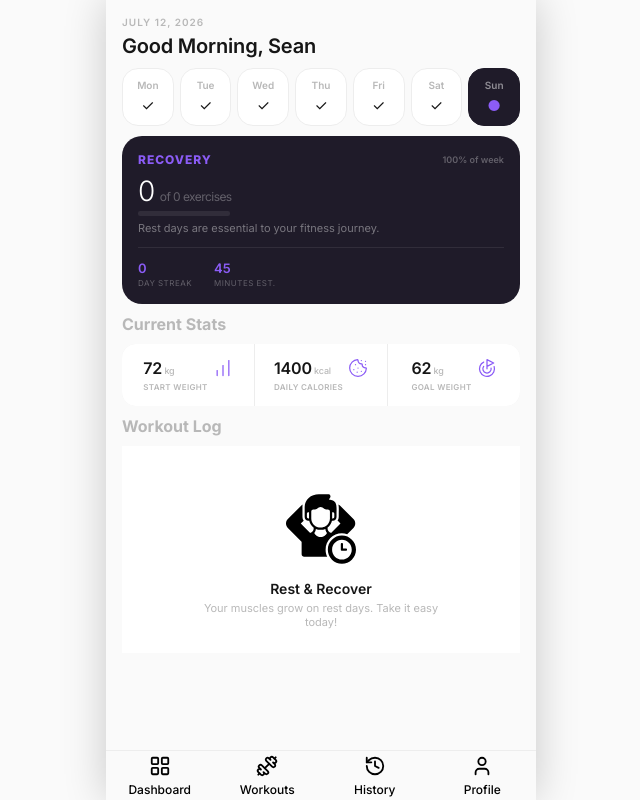
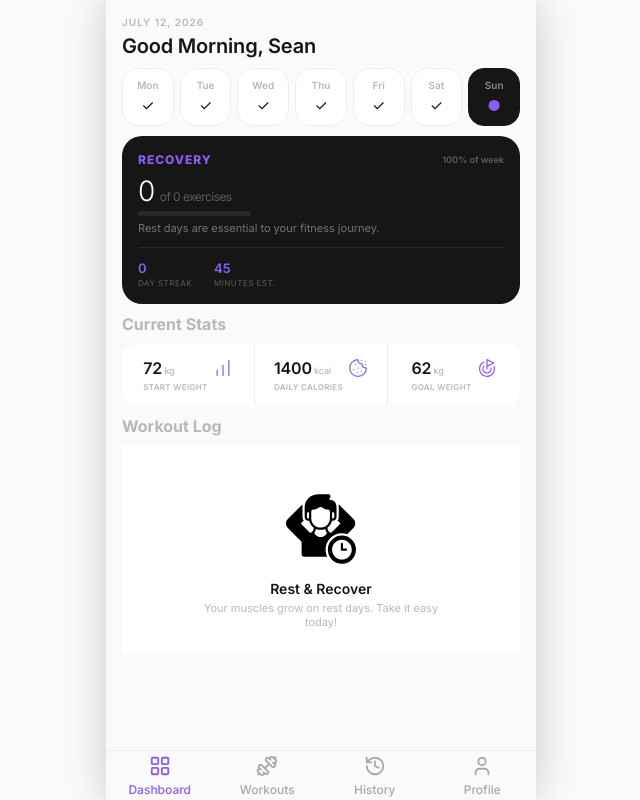
Before and after one commit to sphynx-00/Fito, a React (Vite) app: page / in a window 1280 px wide. Shown: the whole page, without its empty margins (319-959 px from the left). Built offline with nearby package versions, Linux system fonts and the light colour scheme.

Commit message:
slight tweaks with the design for dashboard

```diff
--- a/src/main.css
+++ b/src/main.css
@@ -1,15 +1,16 @@
 :root {
   --bg-page:        #FAFAFA;
   --bg-card:        #FFFFFF;
-  --bg-hero:        #1F1B29;
-  --bg-pill:        #1F1B29;
+  --bg-hero:        #161616;
+  --bg-pill:        #161616;
   --divider:        #F0F0F0;
   --divider-strong: #EDEDED;
   --text-primary:   #161616;
   --text-secondary: #B8B8B8;
   --text-tertiary:  #D4D4D4;
+  --nav-color:      #a8a8a8;
   --accent-purple:  #8B5CF6;
-  --logo-purple:  #8B5CF6;
+  --logo-purple:    #8B5CF6;
   --accent-gold:    #E0AE5A;
   --border-color:   #EDEDED;
 }
@@ -19,7 +20,7 @@
   --bg-card:        #151517;
   --bg-hero:        #000000;
   --divider:        #1A1A1E;
-  --divider-strong: #1E1E22;
+  --divider-strong: #1F1B29;
   --text-primary:   #F2F2F4;
   --text-secondary: #5A5A62;
   --text-tertiary:  #3A3A40;
--- a/src/pages/Dashboard/components/HeroBanner.css
+++ b/src/pages/Dashboard/components/HeroBanner.css
@@ -50,7 +50,7 @@
 }
 
 .hero-track {
-  width: 25%;
+  width: 31%;
   height: 5px;
   background: rgba(255, 255, 255, 0.08);
   border-radius: 2px;
--- a/src/shared/Nav.css
+++ b/src/shared/Nav.css
@@ -22,7 +22,7 @@
   gap: 4px;
   flex: 1;
   cursor: pointer;
-  color: var(--nav-item);
+  color: var(--nav-color);
 }
 
 .nav-center-btn {
@@ -58,7 +58,7 @@
 
 /* hover effect */
 .nav-bottom .nav-item:hover {
-  color: #8B5CF6;
+  color: var(--accent-purple);
   transition: color 0.2s ease;
 }
 
@@ -70,7 +70,7 @@
 }
 
 .nav-bottom .nav-item.active {
-  color: var(--primary-mid);
+  color: var(--accent-purple);
 }
 
 
```
